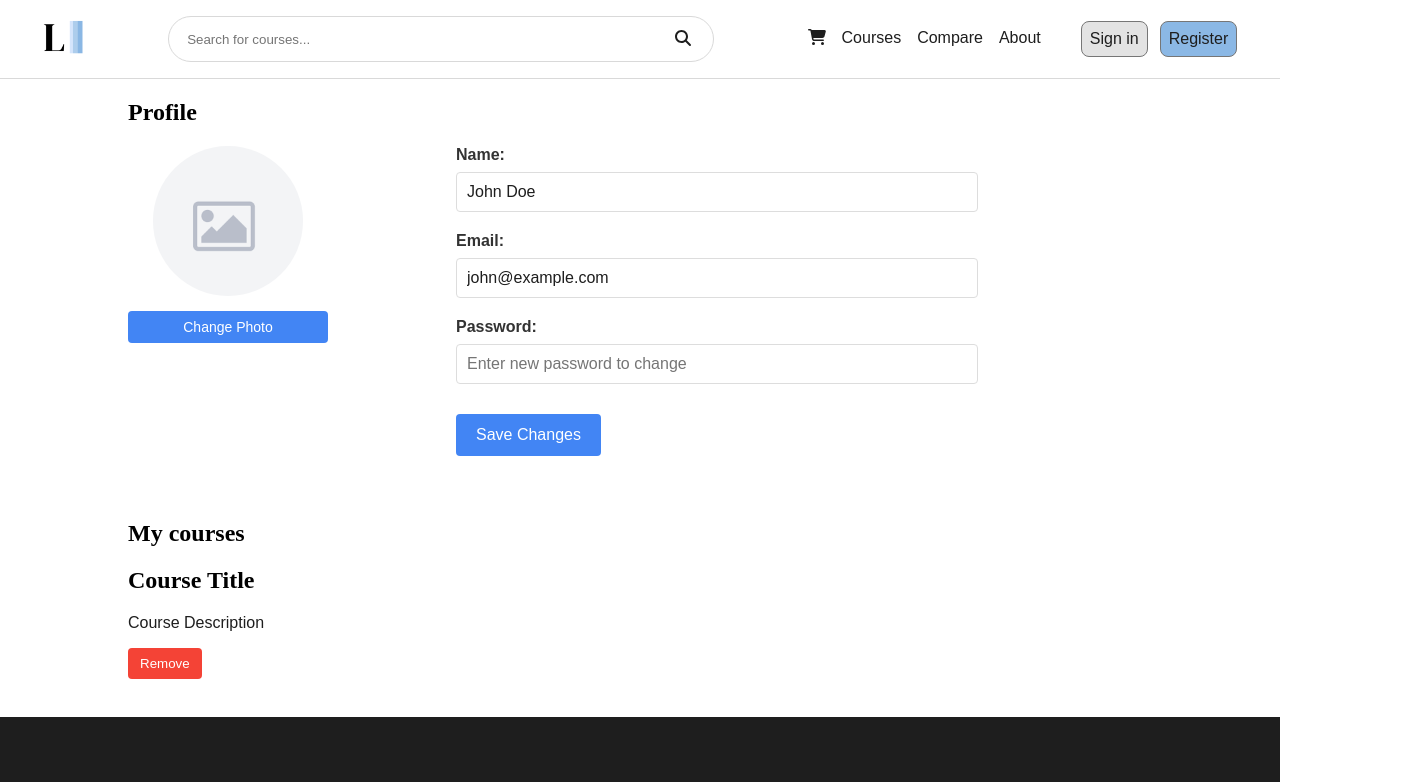
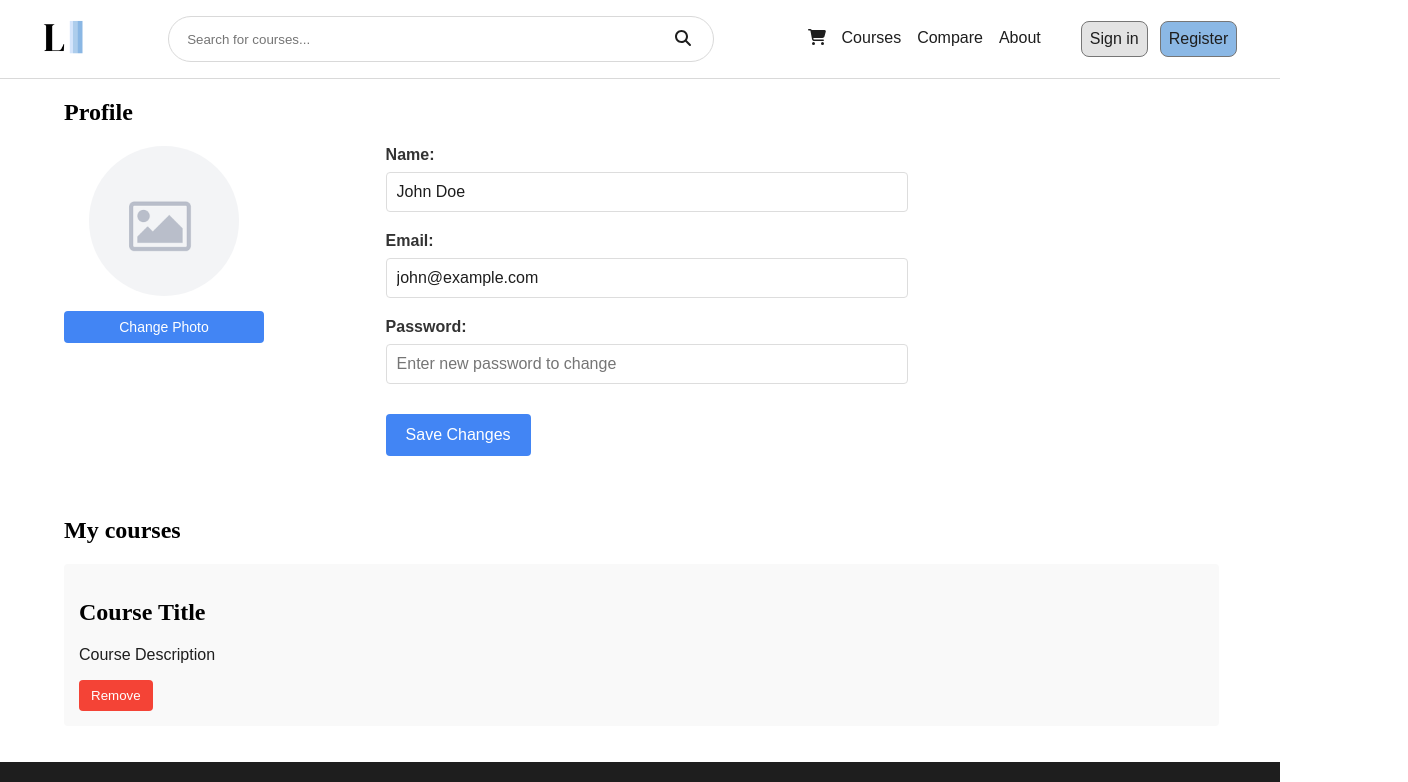
Before and after one commit to Hermzy14/webteknologi, a React (Vite) app: page /profile in a window 1280 px wide. Shown: the top 782 px of the page, 1408 px wide, since content can reach past the window. Built offline with nearby package versions, Linux system fonts and the light colour scheme; no server answers.

Commit message:
fixed a bug on the progile page css

```diff
--- a/src/css/profile.css
+++ b/src/css/profile.css
@@ -78,7 +78,7 @@
 }
 
 /* Existing styles */
-main {
+#Profile {
   display: block;
   width: 100%;
   margin-left: 5%;
@@ -93,6 +93,18 @@ main {
   margin-bottom: 3%;
 }
 
+.courses-list {
+  margin-top: 20px;
+}
+
+.course-item {
+  background: #f9f9f9;
+  padding: 15px;
+  border-radius: 4px;
+  margin-bottom: 15px;
+  margin-right: 5%;
+}
+
 .remove-button {
   background-color: #f44336;
   color: white;
--- a/src/pages/Profile.jsx
+++ b/src/pages/Profile.jsx
@@ -34,7 +34,7 @@ function ProfilePage() {
 
     return (
         <>
-            <main>
+            <main id="Profile">
                 <section id="profile-information">
                     <h1>Profile</h1>
                     <div className="profile-container">
```
